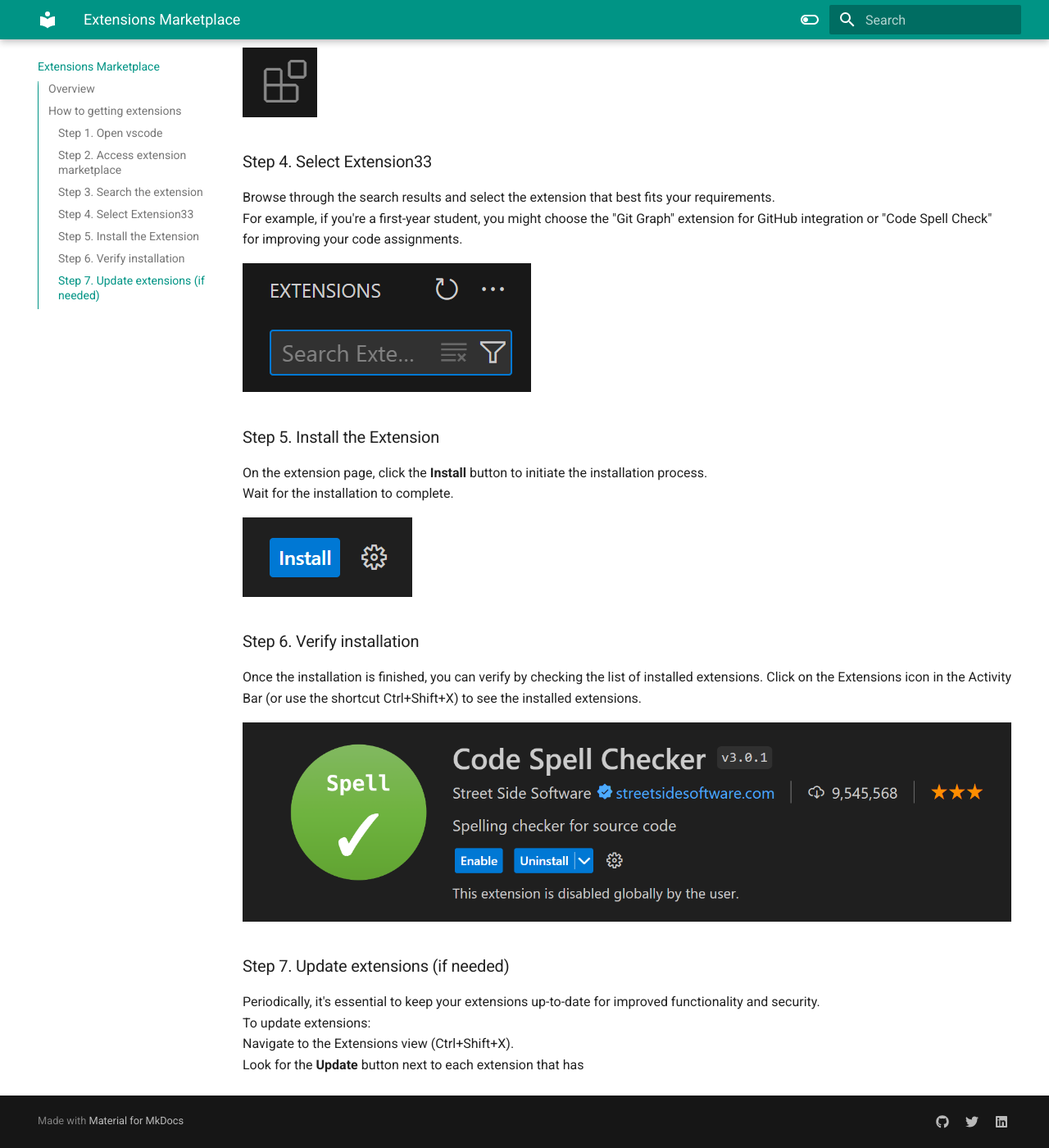
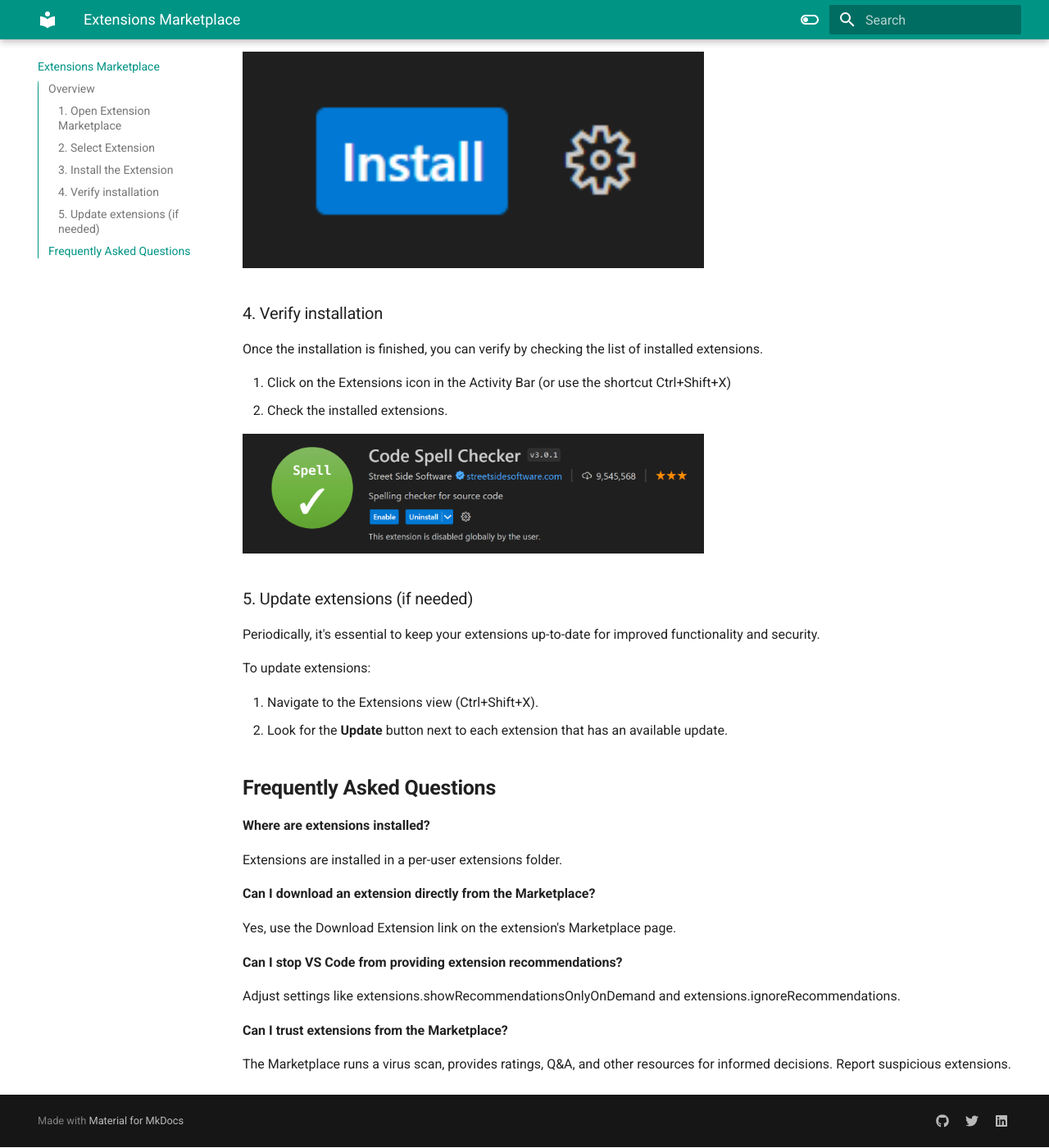
Before and after one commit to allison-dahan/mkdocs-material, an MkDocs documentation site: the page built from docs/Task2Sol.md, in a window 1280 px wide and 1400 px high, scrolled down 2611 px. Shown: the whole window at 82% size. Built offline with MkDocs 1.6.1 and Material for MkDocs 9.7.7, drawn with Linux system fonts in a browser that asks for light colours; some of the changed text lies outside the part shown.

Commit message:
Fix organize

```diff
--- a/docs/Task2Sol.md
+++ b/docs/Task2Sol.md
@@ -4,67 +4,85 @@
 
 Extensions can enhance the performance of Visual Studio Code (VS Code). By using extensions in addition to the built-in features of VS Code, you can install languages, themes, debuggers, and tools to assist in your code development. This document explains how to find, install, and manage VS Code extensions.
 
-## **How to getting extensions**
+### 1. Open Extension Marketplace
 
-### Step 1. Open vscode
-
-Launch the Visual Studio Code (VS Code) application on your computer.
-
-### Step 2. Access extension marketplace
-
-There are 3 different ways to access to extension marketplace.
+Launch the Visual Studio Code (VS Code) application on your computer. Next you can access extension marketplace. There are 3 different ways to access to extension marketplace.
 
 **Option 1**
-Using the Activity Bar
-Look for the extension icon on the **activity bar** located on the left side of the VS Code window.
-Click on the extension icon.
 
-![Activitybar](./assets/image/activitybar.png)
+1. Using the Activity Bar
+2. Look for the extension icon on the **activity bar** located on the left side of the VS Code window.
+3. Click on the extension icon.
+
+<img src="/assets/image/activitybar.png" width=60% height=auto>
 
 **Option 2**
-Using the Menu Bar
-Alternatively, navigate to the Menu bar of VS Code.
-Click on the **View** menu.
-Select the "Extensions" tab from the dropdown menu.
 
-![Menu bar](./assets/image/topbar.png)
+1. Using the Menu Bar. Alternatively, navigate to the Menu bar of VS Code.
+2. Click on the **View** menu.
+3. Select the "Extensions" tab from the dropdown menu.
+
+<img src="/assets/image/topbar.png" width=60% height=auto>
 
 **Option 3**
-Using Shortcut Keys
-Use the shortcut keys based on your operating system:
-Windows/Linux: Press **Ctrl+Shift+X**
-Mac: Press **Command+Shift+X**
 
-### Step 3. Search the extension
+1. Using Shortcut Keys
+2. Use the shortcut keys based on your operating system: Windows/Linux: Press **Ctrl+Shift+X** Mac: Press **Command+Shift+X**
 
 Once you've accessed the Extension Marketplace, you'll find a search bar.
 Type the name or keywords related to the extension you are looking for and press Enter.
 
-![Extension](./assets/image/extensionicon.png)
-
-### Step 4. Select Extension33
+### 2. Select Extension
 
 Browse through the search results and select the extension that best fits your requirements.
 For example, if you're a first-year student, you might choose the "Git Graph" extension for GitHub integration or "Code Spell Check" for improving your code assignments.
 
-![Extension Search](./assets/image/extensionsearch.png)
+<img src="/assets/image/extensionsearch.png" width=60% height=auto>
 
-### Step 5. Install the Extension
+1. Open the extension marketplace.
+2. Search at the search bar.
 
-On the extension page, click the **Install** button to initiate the installation process.
- Wait for the installation to complete.
+### 3. Install the Extension
 
-![Install](./assets/image/install.png)
+On the extension page,
 
-### Step 6. Verify installation
+1. lick the **Install** button to initiate the installation process.
+2. Wait for the installation to complete.
 
-Once the installation is finished, you can verify by checking the list of installed extensions. Click on the Extensions icon in the Activity Bar (or use the shortcut Ctrl+Shift+X) to see the installed extensions.
+<img src="/assets/image/install.png" width=60% height=auto>
 
-![Installed](./assets/image/installed.png)
+### 4. Verify installation
 
-### Step 7. Update extensions (if needed)
+Once the installation is finished, you can verify by checking the list of installed extensions.
+
+1. Click on the Extensions icon in the Activity Bar (or use the shortcut Ctrl+Shift+X)
+2. Check the installed extensions.
+
+<img src="/assets/image/installed.png" width=60% height=auto>
+
+### 5. Update extensions (if needed)
 
 Periodically, it's essential to keep your extensions up-to-date for improved functionality and security.
+
 To update extensions:
-Navigate to the Extensions view (Ctrl+Shift+X).
-Look for the **Update** button next to each extension that has
+
+1. Navigate to the Extensions view (Ctrl+Shift+X).
+2. Look for the **Update** button next to each extension that has an available update.
+
+## **Frequently Asked Questions**
+
+**Where are extensions installed?**
+
+Extensions are installed in a per-user extensions folder.
+
+**Can I download an extension directly from the Marketplace?**
+
+Yes, use the Download Extension link on the extension's Marketplace page.
+
+**Can I stop VS Code from providing extension recommendations?**
+
+Adjust settings like extensions.showRecommendationsOnlyOnDemand and extensions.ignoreRecommendations.
+
+**Can I trust extensions from the Marketplace?**
+
+The Marketplace runs a virus scan, provides ratings, Q&A, and other resources for informed decisions. Report suspicious extensions.
```
Also changed, not shown: docs/assets/image/extensionsearch.png.
